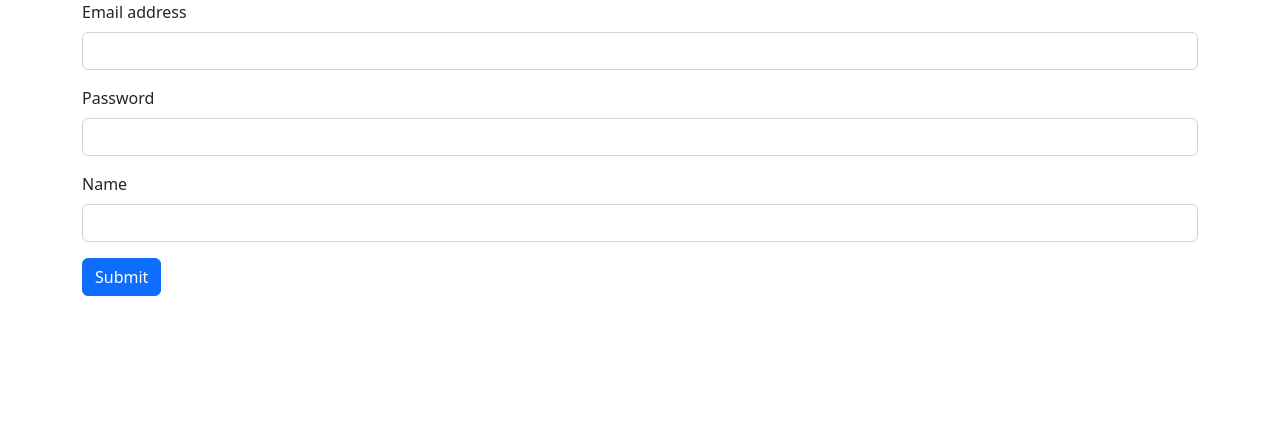
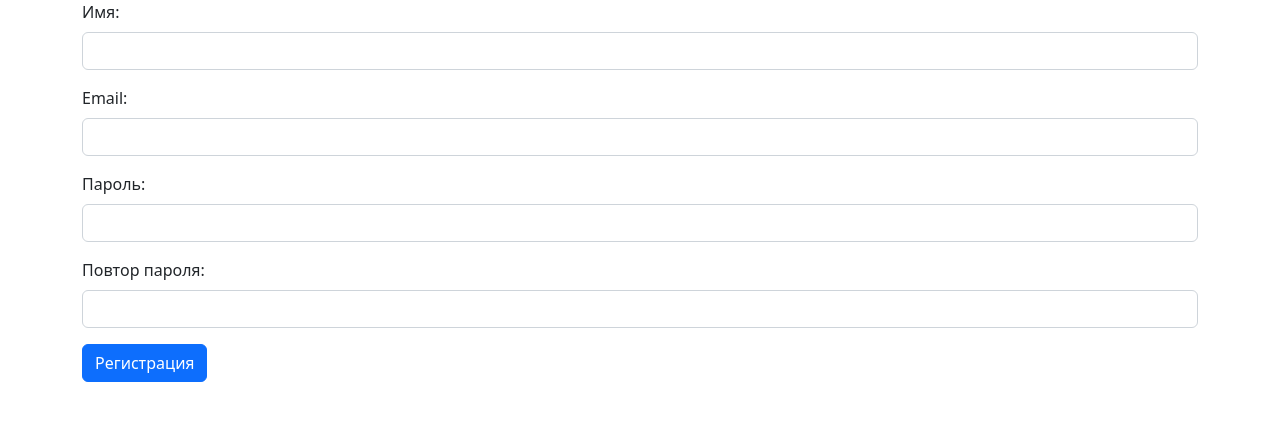
Before and after one commit to JustNekr/flaskProject, a Flask app: page /auth/signup in a window 1280 px wide. Shown: the part 56-477 px from the top of the page. Run offline with Flask 2, Linux system fonts and the light colour scheme; some libraries are stand-ins or nearby versions.

Commit message:
lesson_4

```diff
--- a/blog/auth/views.py
+++ b/blog/auth/views.py
@@ -1,16 +1,32 @@
 from flask import Blueprint, render_template, request, redirect, url_for, flash
-from flask_login import login_required, logout_user, login_user
+from flask_login import login_required, logout_user, login_user, current_user
 from werkzeug.security import generate_password_hash, check_password_hash
 
+from blog.forms.auth import LoginForm, RegisterForm
 from blog.models.database import db
 from blog.models.user import User
 
 auth = Blueprint('auth', __name__, url_prefix='/auth', static_folder='../static')
 
 
-@auth.route('/login')
+@auth.route('/login', methods=['GET', 'POST'])
 def login():
-    return render_template('auth/login.html')
+    if current_user.is_authenticated:
+        return redirect(url_for('main.index'))
+
+    form = LoginForm()
+
+    if form.validate_on_submit():
+        user = User.query.filter_by(email=form.email.data).one_or_none()
+        if user and check_password_hash(user.password, form.password.data):
+            rm = form.remember.data
+            login_user(user, remember=rm)
+            flash('Login success', 'success')
+            return redirect(request.args.get("next") or url_for("main.index"))
+
+        flash("Неверная пара логин/пароль", "danger")
+
+    return render_template("auth/login.html", title="Авторизация", form=form)
 
 
 @auth.route('/logout')
@@ -20,49 +36,27 @@ def logout():
     return redirect(url_for('user.users_list'))
 
 
-@auth.route('/login', methods=['POST'])
-def login_post():
-    email = request.form.get('email')
-    password = request.form.get('password')
-    remember = True if request.form.get('remember') else False
+@auth.route('/signup', methods=['GET', 'POST'])
+def signup():
+    if current_user.is_authenticated:
+        return redirect(url_for('main.index'))
 
-    user = User.query.filter_by(email=email).first()
+    form = RegisterForm()
+    if form.validate_on_submit():
+        email = form.email.data
+        name = form.name.data
+        password_hash = generate_password_hash(form.password.data, method='sha256')
 
-    # check if the user actually exists
-    # take the user-supplied password, hash it, and compare it to the hashed password in the database
-    if not user or not check_password_hash(user.password, password):
-        flash('Please check your login details and try again.', 'warning')
-        return redirect(url_for('auth.login')) # if the user doesn't exist or password is wrong, reload the page
+        user = User.query.filter_by(email=email).first()
+        if user:
+            flash('Email address already exists', 'warning')
+            return redirect(url_for('auth.signup'))
 
-    # if the above check passes, then we know the user has the right credentials
-    login_user(user, remember=remember)
-    flash('Login success', 'success')
-    return redirect(request.args.get('next') or url_for('user.users_list'))
+        new_user = User(email=email, name=name, password=password_hash)
 
+        db.session.add(new_user)
+        db.session.commit()
+        flash('Signup success', 'success')
+        return redirect(url_for('auth.login'))
 
-@auth.route('/signup')
-def signup():
-    return render_template('auth/signup.html')
-
-
-@auth.route('/signup', methods=['POST'])
-def signup_post():
-    email = request.form.get('email')
-    print(email)
-    name = request.form.get('name')
-    password = request.form.get('password')
-
-    user = User.query.filter_by(email=email).first() # if this returns a user, then the email already exists in database
-
-    if user: # if a user is found, we want to redirect back to signup page so user can try again
-        flash('Email address already exists', 'warning')
-        return redirect(url_for('auth.signup'))
-
-    # create a new user with the form data. Hash the password so the plaintext version isn't saved.
-    new_user = User(email=email, name=name, password=generate_password_hash(password, method='sha256'))
-
-    # add the new user to the database
-    db.session.add(new_user)
-    db.session.commit()
-    flash('Signup success', 'success')
-    return redirect(url_for('auth.login'))
+    return render_template("auth/signup.html", title="Регистрация", form=form)
--- a/blog/config.py
+++ b/blog/config.py
@@ -6,5 +6,5 @@ load_dotenv()
 
 DEBUG = os.getenv('FLASK_DEBUG')
 SECRET_KEY = os.getenv('SECRET_KEY')
-SQLALCHEMY_DATABASE_URI = os.getenv('DATABASE_URL')
+SQLALCHEMY_DATABASE_URI = os.getenv('DATABASE_URL_LIGHT')
 SQLALCHEMY_TRACK_MODIFICATIONS = False
--- a/blog/extensions.py
+++ b/blog/extensions.py
@@ -5,6 +5,7 @@ from flask_migrate import Migrate
 from blog.article.views import article
 from blog.auth.views import auth
 from blog.commands import init_db, create_users
+from blog.main.views import main
 from blog.models.database import db
 from blog.user.views import user
 
@@ -19,6 +20,7 @@ def register_blueprints(app: Flask):
     app.register_blueprint(user)
     app.register_blueprint(article)
     app.register_blueprint(auth)
+    app.register_blueprint(main)
 
 
 def register_db(app: Flask):
--- /dev/null
+++ b/blog/forms/auth.py
@@ -0,0 +1,25 @@
+from flask_wtf import FlaskForm
+from wtforms import StringField, PasswordField, BooleanField, SubmitField
+from wtforms.validators import Email, DataRequired, Length, EqualTo
+
+
+class LoginForm(FlaskForm):
+    email = StringField('Email', validators=[DataRequired(), Email()])
+    password = PasswordField('Password', validators=[DataRequired(), Length(min=4, max=50)])
+    remember = BooleanField('Remember me', default=False)
+    submit = SubmitField('Submit')
+
+
+class RegisterForm(FlaskForm):
+    name = StringField("Имя: ", validators=[Length(min=4, max=100, message="Имя должно быть от 4 до 100 символов")])
+    email = StringField("Email: ", validators=[Email("Некорректный email")])
+    password = PasswordField("Пароль: ", validators=[DataRequired(),
+                                                     Length(
+                                                         min=4,
+                                                         max=100,
+                                                         message="Пароль должен быть от 4 до 100 символов")
+                                                     ]
+                             )
+
+    password_2 = PasswordField("Повтор пароля: ", validators=[DataRequired(), EqualTo('password', message="Пароли не совпадают")])
+    submit = SubmitField("Регистрация")
--- a/blog/templates/auth/signup.html
+++ b/blog/templates/auth/signup.html
@@ -6,19 +6,23 @@
 {% endblock %}
 
 {% block body %}
-    <form method="POST" action="{{ url_for('auth.signup') }}">
-        <div class="mb-3">
-            <label for="email" class="form-label">Email address</label>
-            <input type="email" class="form-control" id="email" name="email" aria-describedby="emailHelp">
-        </div>
-        <div class="mb-3">
-            <label for="password" class="form-label">Password</label>
-            <input type="password" class="form-control" id="password" name="password">
-        </div>
-        <div class="mb-3">
-            <label for="name" class="form-label">Name</label>
-            <input type="name" class="form-control" id="name" name="name">
-        </div>
-        <button type="submit" class="btn btn-primary">Submit</button>
+    <form action="" method="POST">
+        {{ form.hidden_tag() }}
+        {% for field in form if field.name in ['email', 'password', 'name', 'password_2'] %}
+            <div class="mb-3">
+            {{ field.label(class="form-label") }}
+            {% if field.errors %}
+                {{ field(class="form-control is-invalid") }}
+                <div class="invalid-feedback">
+                {% for e in field.errors %}
+                    {{ e }}
+                {% endfor %}
+                </div>
+            {% else %}
+                {{ field(class="form-control") }}
+            {% endif %}
+            </div>
+        {% endfor %}
+        {{ form.submit(class="btn btn-primary") }}
     </form>
 {% endblock %}
--- a/blog/templates/base.html
+++ b/blog/templates/base.html
@@ -4,8 +4,6 @@
     <meta charset="UTF-8">
     <meta name="viewport" content="width=device-width, initial-scale=1">
     <link href="{{ url_for('static', filename='css/bootstrap.min.css') }}" rel="stylesheet">
-    {#    <link href="https://cdn.jsdelivr.net/npm/bootstrap@5.2.1/dist/css/bootstrap.min.css" rel="stylesheet" integrity="sha384-iYQeCzEYFbKjA/T2uDLTpkwGzCiq6soy8tYaI1GyVh/UjpbCx/TYkiZhlZB6+fzT" crossorigin="anonymous">#}
-
     {% block css %} {% endblock %}
     <title>
         {% block title %} Flask App {% endblock %}
@@ -13,13 +11,15 @@
 </head>
 <body>
 <div class="container">
-    {% include 'navbar.html' %}
+    {% include 'inc_navbar.html' %}
     {% for cat, messages in get_flashed_messages(True) %}
         <div class="alert alert-{{ cat }}" role="alert">
             {{ messages }}
         </div>
     {% endfor %}
-    {% block body %} {% endblock %}
+    {% block body %}
+        MAIN
+    {% endblock %}
 </div>
 {% block js %} {% endblock %}
 <script src="{{ url_for('static', filename='js/bootstrap.bundle.min.js') }}"></script>
--- a/blog/templates/navbar.html
+++ b/blog/templates/inc_navbar.html
@@ -1,6 +1,6 @@
 <nav class="navbar navbar-expand-lg bg-light">
   <div class="container-fluid">
-    <a class="navbar-brand" href="#">Navbar</a>
+    <a class="navbar-brand" href="{{ url_for('main.index') }}">Navbar</a>
     <button class="navbar-toggler" type="button" data-bs-toggle="collapse" data-bs-target="#navbarNav" aria-controls="navbarNav" aria-expanded="false" aria-label="Toggle navigation">
       <span class="navbar-toggler-icon"></span>
     </button>
--- a/blog/user/views.py
+++ b/blog/user/views.py
@@ -1,5 +1,4 @@
 from flask import Blueprint, render_template, redirect
-from werkzeug.exceptions import NotFound
 
 from blog.models.user import User
 
```
Also changed, not shown: blog/main/views.py (added, +9 -0 lines), blog/templates/auth/login.html (+18 -15 lines), blog/forms/__init__.py (added), blog/main/__init__.py (added).
